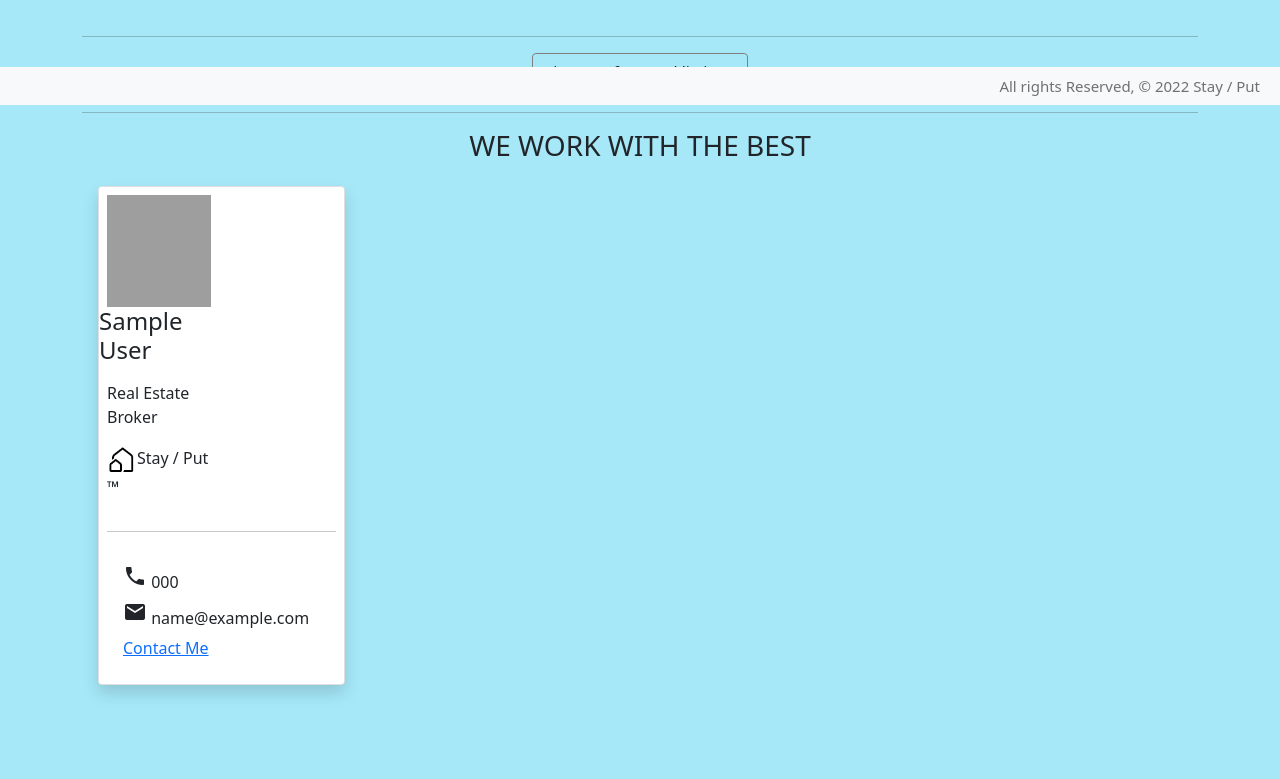
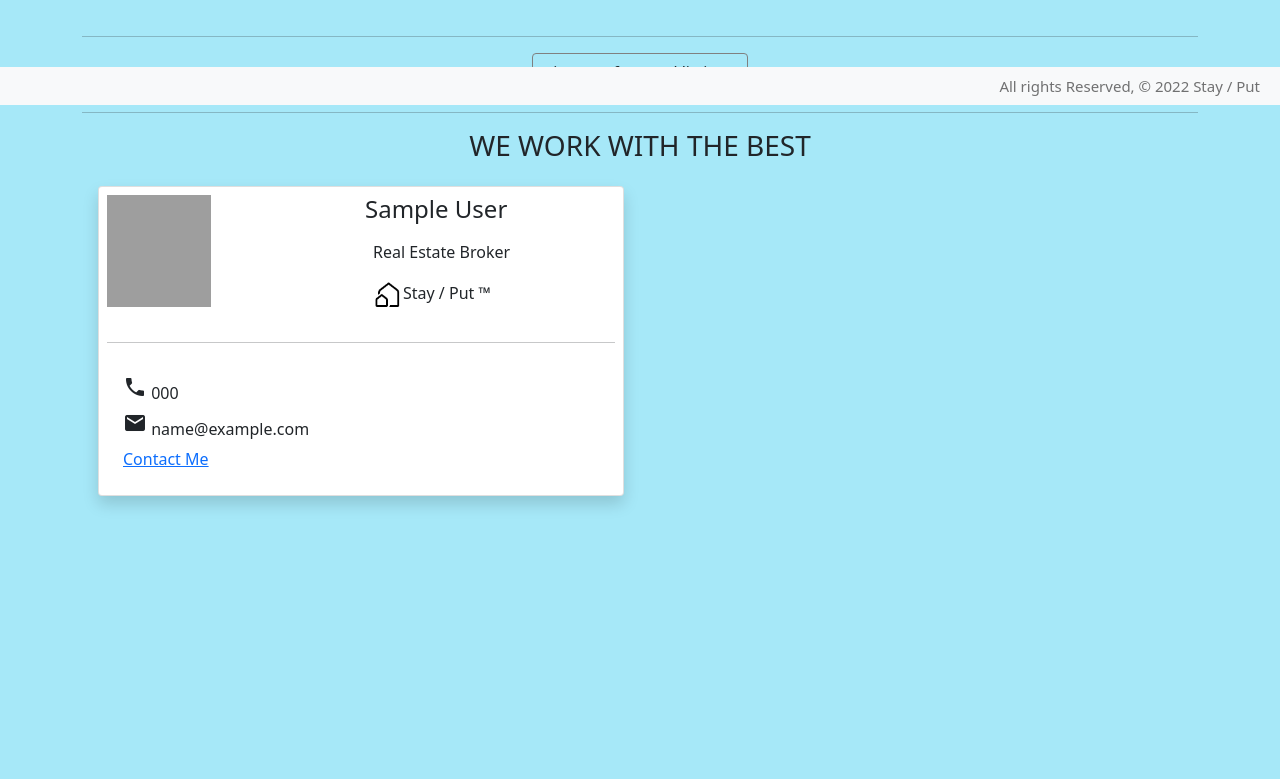
Before and after one commit to Reidwids/Stay-Put, a Django app: page /about/ in a window 1280 px wide. Shown: the part 695-1474 px from the top of the page. After the commit the page ends 1202 px from the top, so only its background shows below. Run offline with Django 4.2, Linux system fonts and the light colour scheme; tables that the repository leaves empty hold one stand-in row (values such as "Sample post"); grey boxes are pictures that could not be loaded.

Commit message:
styling about cards

```diff
--- a/main_app/templates/about.html
+++ b/main_app/templates/about.html
@@ -41,7 +41,7 @@
 <div class='container' id='about-realtors'>
     <div class="row">
     {% for realtor in realtors %}
-        <div class="col-md-3 about-profile-border">
+        <div class="col-md-6 about-profile-border">
                 <div class="card card-about shadow">
                     <div class='row card-headline'>
                         <img class="card-img-top col-6 card-about-img img-fluid" src="{{realtor.profilePhoto.url}}">
```
Also changed, not shown: main_app/templates/agent/profile.html (+4 -6 lines).
